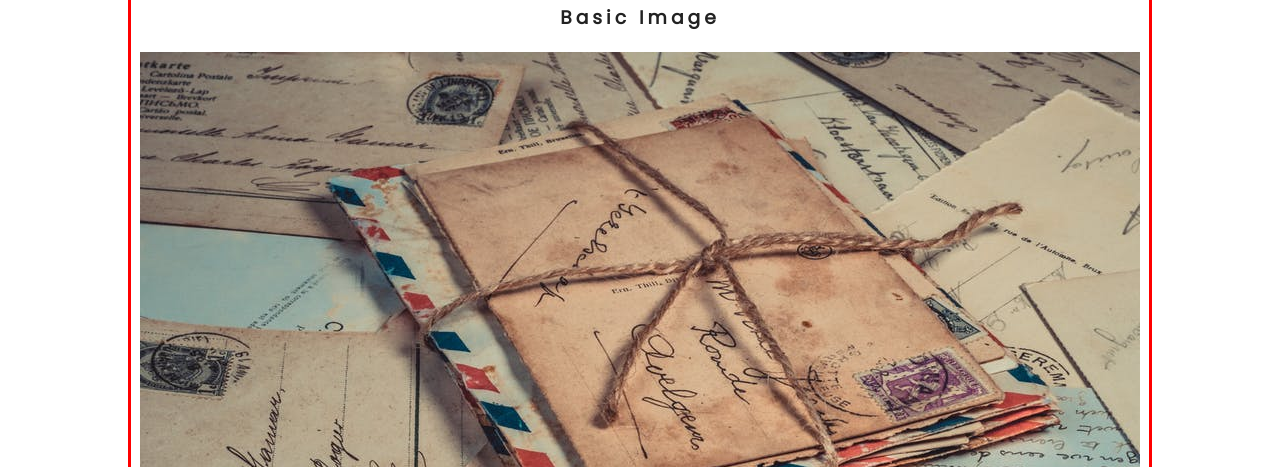
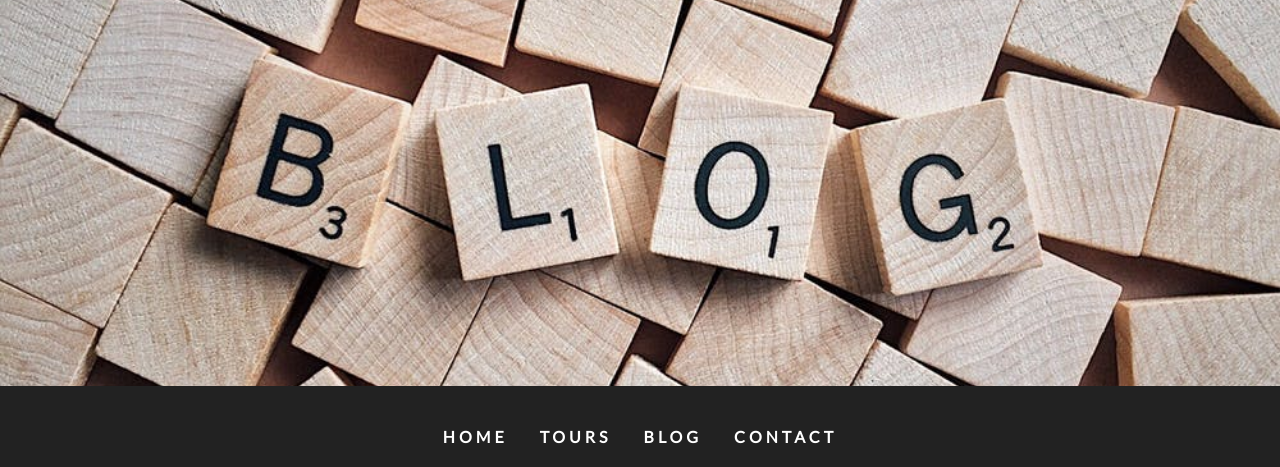
Before and after one commit to Camilocoo/gatsby-backroads, a Gatsby site: page /blog in a window 1280 px wide. Shown: the part 161-628 px from the top of the page. Built offline with nearby package versions, Linux system fonts and the light colour scheme; Gatsby itself is replaced by a stand-in of ours.

Commit message:
anilink added

```diff
--- a/gatsby-config.js
+++ b/gatsby-config.js
@@ -7,6 +7,7 @@
   }
   },
   plugins: [
+    `gatsby-plugin-transition-link`,
     `gatsby-plugin-sass`,
     `gatsby-plugin-styled-components`,
     `gatsby-transformer-sharp`,
--- a/package.json
+++ b/package.json
@@ -21,8 +21,10 @@
     "gatsby-plugin-sass": "^2.1.14",
     "gatsby-plugin-sharp": "^2.2.27",
     "gatsby-plugin-styled-components": "^3.1.6",
+    "gatsby-plugin-transition-link": "^1.13.0",
     "gatsby-source-filesystem": "^2.1.28",
     "gatsby-transformer-sharp": "^2.2.19",
+    "gsap": "^2.1.3",
     "node-sass": "^4.12.0",
     "react": "^16.9.0",
     "react-dom": "^16.9.0",
--- a/src/components/Navbar.js
+++ b/src/components/Navbar.js
@@ -1,7 +1,8 @@
 import React, { useState } from "react"
 import { FaAlignRight } from "react-icons/fa"
-import { Link } from "gatsby"
 import styles from "../css/navbar.module.css"
+import AniLink from "gatsby-plugin-transition-link/AniLink";
+
 import links from "../constants/links"
 import socialIcons from "../constants/social-icons"
 import logo from "../images/logo.svg"
@@ -31,7 +32,7 @@
             {links.map((item, index) => {
               return (
                 <li key={index}>
-                  <Link to={item.path}>{item.text}</Link>
+                  <AniLink fade to={item.path}>{item.text}</AniLink>
                 </li>
               )
             })}
--- a/src/components/StyledHero.js
+++ b/src/components/StyledHero.js
@@ -1,6 +1,8 @@
 import React from 'react'
 import styled from "styled-components"
 import BackgroundImage from 'gatsby-background-image'
+import {graphql, useStaticQuery} from 'gatsby'
+
 
 const StyledHero = ({img,className,children,home}) => {
     return (
--- a/src/pages/404.js
+++ b/src/pages/404.js
@@ -3,6 +3,8 @@
 import styles from '../css/error.module.css'
 import {Link} from 'gatsby'
 import Banner from '../components/Banner'
+import {graphql, useStaticQuery} from 'gatsby'
+import StyledHero from "../components/StyledHero"
 
 export default function error() {
   return (
--- a/src/pages/blog.js
+++ b/src/pages/blog.js
@@ -3,21 +3,34 @@
 import {graphql, useStaticQuery} from 'gatsby'
 import Images from '../examples/images'
 
-
-
-
-
-const blog = () => {
-
-  return (
-    <Layout>
-      <Images/>
-    </Layout>
-  )
-}
+import StyledHero from "../components/StyledHero"
 
 
 
 
 
+const blog = ({data}) => {
+  const {aboutImage:{childImageSharp:{fluid}}}= data
+  return (
+    <Layout>
+      <StyledHero img={fluid}/>
+    </Layout>
+  )
+}
+
+export const getImage = graphql`
+{
+  aboutImage:file(relativePath:{eq:"blogBcg.jpeg"}){
+  	childImageSharp {
+  	 fluid(maxWidth:600){
+      ...GatsbyImageSharpFluid_withWebp
+    }
+  	}
+  }
+}
+
+`
+
+
+
 export default blog
--- a/src/pages/index.js
+++ b/src/pages/index.js
@@ -1,12 +1,13 @@
 import React from "react"
 import { Link } from "gatsby"
 import Layout from "../components/Layout"
-import StyledHero from "../components/StyledHero"
+
 import Banner from "../components/Banner"
 import Services from '../components/Home/Services'
 import About from '../components/Home/About'
 import {graphql, useStaticQuery} from 'gatsby'
-import props from "gatsby"
+import StyledHero from "../components/StyledHero"
+
 
 
 export const getImage = graphql`
```
Also changed, not shown: src/pages/contact.js (+26 -2 lines), src/pages/tours.js (+18 -0 lines), 1 other file.
